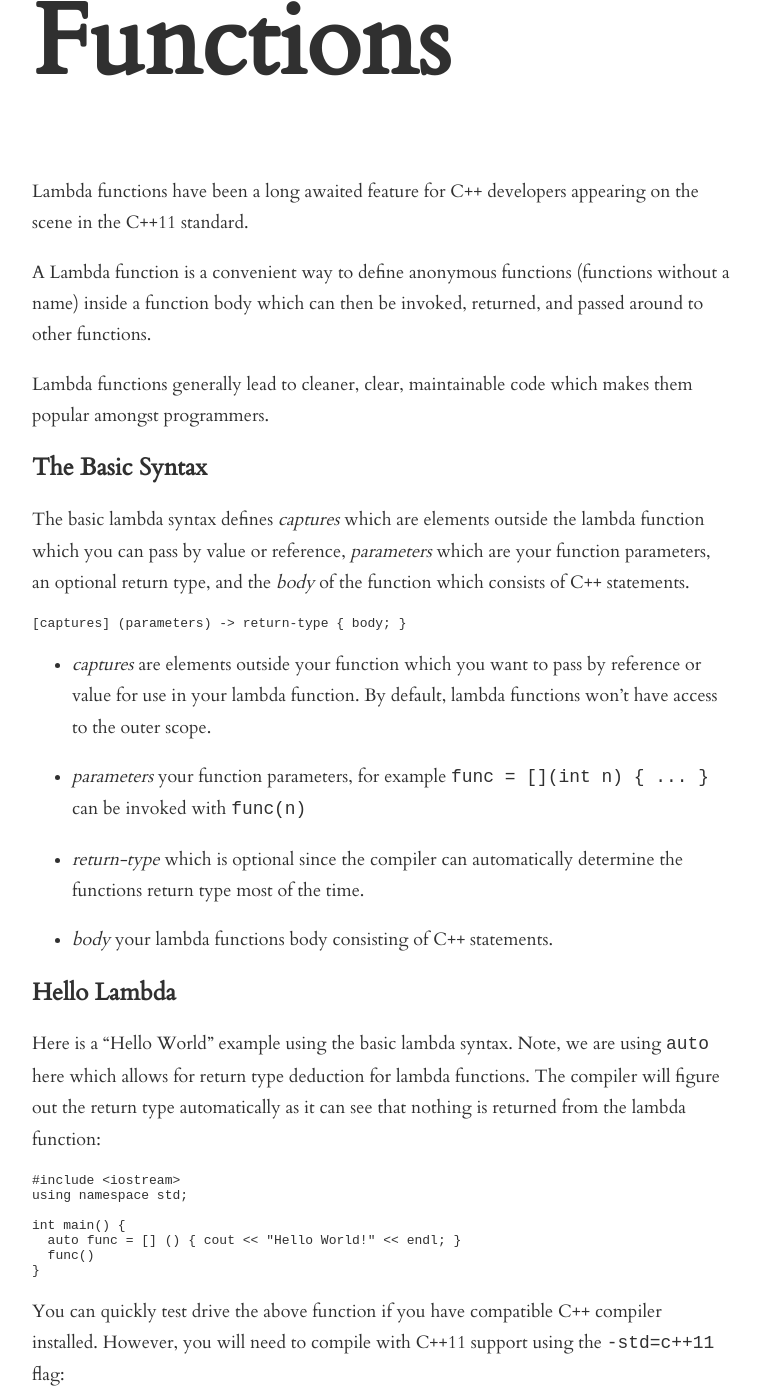
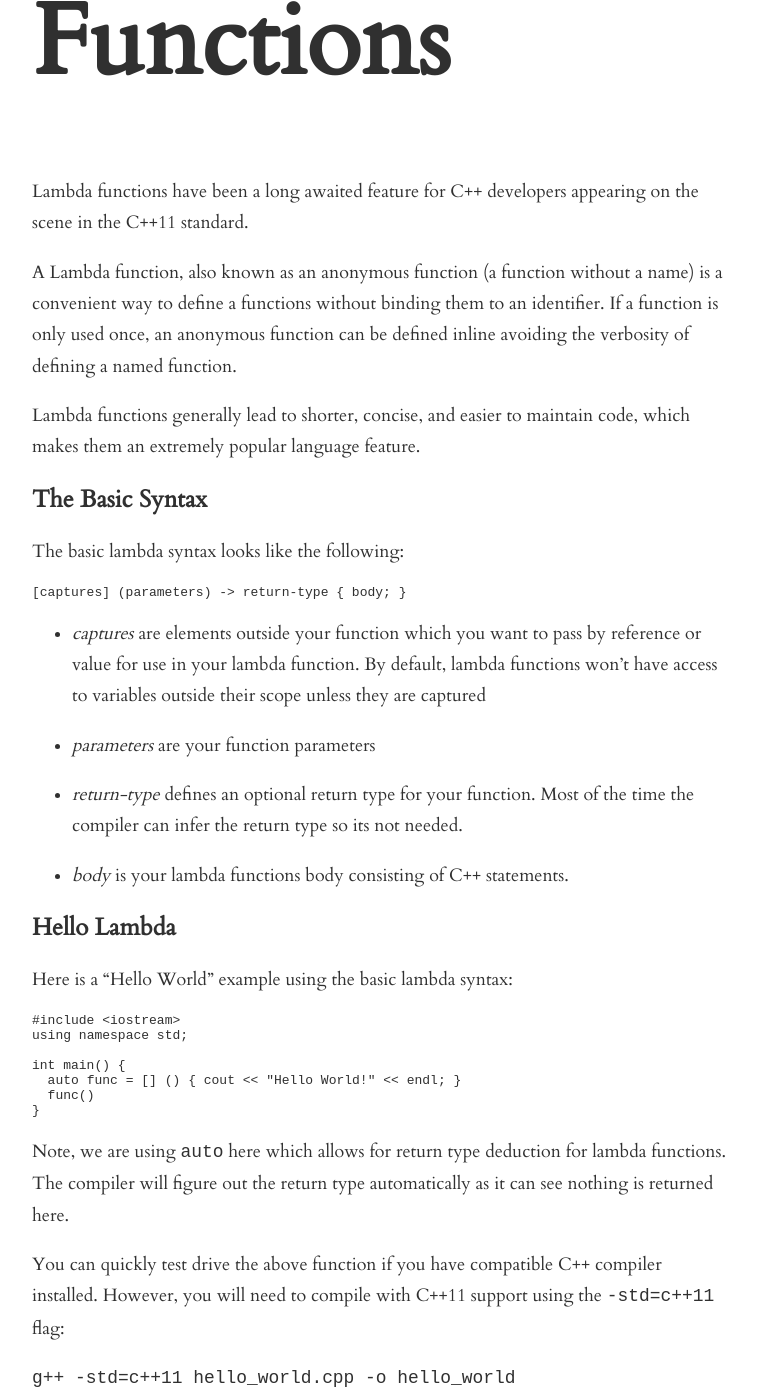
Before and after one commit to rramsden/rramsden.ca, a Jekyll site: the page built from _posts/2017-07-17-cpp11-lambda-functions.markdown, in a window 1280 px wide and 1400 px high, scrolled down 203 px. Shown: the whole window, without its empty margins (258-1018 px from the left). Built offline with Jekyll 4.4.1, drawn with Linux system fonts in a browser that asks for light colours; some of the changed text lies outside the part shown.

Commit message:
Update lambda blog post

````diff
--- a/_posts/2017-07-17-cpp11-lambda-functions.markdown
+++ b/_posts/2017-07-17-cpp11-lambda-functions.markdown
@@ -8,27 +8,27 @@ categories: CPP11 programming
 
 Lambda functions have been a long awaited feature for C++ developers appearing on the scene in the C++11 standard.
 
-A Lambda function is a convenient way to define anonymous functions (functions without a name) inside a function body which can then be invoked, returned, and passed around to other functions.
+A Lambda function, also known as an anonymous function (a function without a name) is a convenient way to define a functions without  binding them to an identifier. If a function is only used once, an anonymous function can be defined inline avoiding the verbosity of defining a named function.
 
-Lambda functions generally lead to cleaner, clear, maintainable code which makes them popular amongst programmers.
+Lambda functions generally lead to shorter, concise, and easier to maintain code, which makes them an extremely popular language feature.
 
 ## The Basic Syntax
-The basic lambda syntax defines *captures* which are elements outside the lambda function which you can pass by value or reference, *parameters* which are your function parameters, an optional return type, and the *body* of the function which consists of C++ statements.
+The basic lambda syntax looks like the following:
 
 ```
 [captures] (parameters) -> return-type { body; }
 ```
 
-* *captures* are elements outside your function which you want to pass by reference or value for use in your lambda function.  By default, lambda functions won’t have access to the outer scope.
+* *captures* are elements outside your function which you want to pass by reference or value for use in your lambda function.  By default, lambda functions won’t have access to variables outside their scope unless they are captured
 
-* *parameters* your function parameters, for example `func = [](int n) { ... }`  can be invoked with `func(n)`
+* *parameters* are your function parameters
 
-* *return-type* which is optional since the compiler can automatically determine the functions return type most of the time.
+* *return-type* defines an optional return type for your function. Most of the time the compiler can infer the return type so its not needed.
 
-* *body* your lambda functions body consisting of C++ statements.
+* *body* is your lambda functions body consisting of C++ statements.
 
 ## Hello Lambda
-Here is a “Hello World” example using the basic lambda syntax. Note, we are using `auto`  here which allows for return type deduction for lambda functions. The compiler will figure out the return type automatically as it can see that nothing is returned from the lambda function:
+Here is a “Hello World” example using the basic lambda syntax:
 
 ``` c++
 #include <iostream>
@@ -40,12 +40,14 @@ int main() {
 }
 ```
 
+Note, we are using `auto`  here which allows for return type deduction for lambda functions. The compiler will figure out the return type automatically as it can see nothing is returned here.
+
 You can quickly test drive the above function if you have compatible C++ compiler installed. However, you will need to compile with C++11 support using the `-std=c++11` flag:
 
 `g++ -std=c++11 hello_world.cpp -o hello_world`
 
 ## Working with Generic Functions
-C++ includes generic functions such as `std::for_each` and `std::transform`. Usually one would pass a function reference to these methods, however, with lambda functions we can define functions inline avoiding the verbosity of named functions everywhere in our code.
+C++ includes generic functions such as `std::for_each` and `std::transform`. Usually one would pass a function reference to these methods, however, with lambda functions we can define functions inline rather than defining a named function outside somewhere.
 
 Here is an example using [std::transform](http://en.cppreference.com/w/cpp/algorithm/transform)  which iterates over an array of elements given a transformation function:
 
@@ -71,12 +73,11 @@ int main() {
 ```
 
 ## Captures
-
-So far we’ve looked at creating lambda functions without specifying captures `[]`.  Captures allow you to capture variables outside your function by either copying them by value or reference.
+Captures allow access to variables outside your lambda function. These are defined in between the square brackets `[]` of your lambda function. There are two ways to capture a variable:  copying them by value, or by reference.
 
 ### Passing by value
 
-Using `[variable]`  we can capture a variable by value. This will copy the value and make it immutable inside the lambda function. For example:
+Using `[variable]`  we can capture a variable by value. This will copy the value, and make it immutable (cannot be changed) inside the lambda function. For example:
 
 ``` c++
 int a = 1;
@@ -112,7 +113,7 @@ $ ./a.out
 value is 2
 ```
 
-If you’re passing by reference then the capture is also mutable. You can update the value inside the function and it will update in the scope where it was defined. For example,
+If you’re passing by reference then the capture is also mutable. You can update the value inside the function and it will update everywhere.
 
 ``` c++
 int a = 1;
````
Also changed, not shown: other parts of _posts/2017-07-17-cpp11-lambda-functions.markdown (+2 -2 lines).
